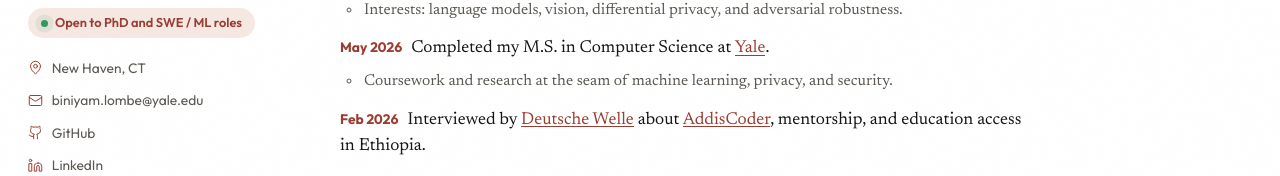
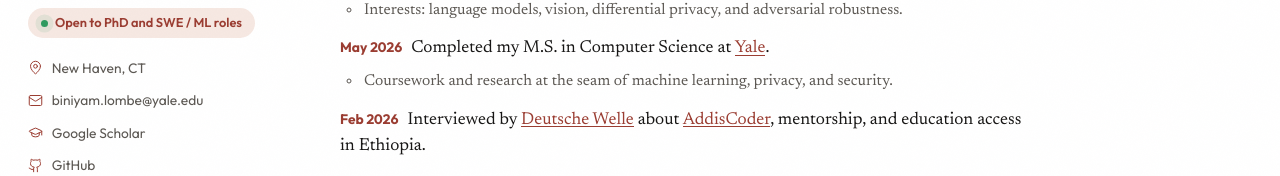
Before and after one commit to biniyamlombe/biniyamlombe.github.io, a React (Vite) app: page / in a window 1280 px wide. Shown: the part 387-563 px from the top of the page. Built offline with nearby package versions, Linux system fonts and the light colour scheme; no server answers.

Commit message:
fix: restore the Google Scholar name search
The sidebar link searches for Biniyam Lombe. It is the page he uses, even though it is not a citations profile.

```diff
--- a/index.html
+++ b/index.html
@@ -83,7 +83,8 @@
         "sameAs": [
           "https://github.com/biniyamlombe",
           "https://www.linkedin.com/in/biniyamlombe",
-          "https://x.com/biniyamlombe"
+          "https://x.com/biniyamlombe",
+          "https://scholar.google.com/scholar?q=Biniyam+Lombe"
         ]
       }
     </script>
--- a/src/data/site.js
+++ b/src/data/site.js
@@ -47,9 +47,8 @@ export const site = {
   contacts: [
     { name: 'New Haven, CT', href: 'https://maps.app.goo.gl/WSAzsdBWbeH9uUxF9', icon: 'map' },
     { name: 'biniyam.lombe@yale.edu', href: 'mailto:biniyam.lombe@yale.edu', icon: 'mail' },
-    // TODO(Biniyam): fill in your Google Scholar profile id, then uncomment.
-    // A name search is not a profile, and sameAs must not point at one.
-    // { name: 'Google Scholar', href: 'https://scholar.google.com/citations?user=YOUR_ID', icon: 'scholar' },
+    // Name search, not a citations?user= profile. Replace this href if you create a profile.
+    { name: 'Google Scholar', href: 'https://scholar.google.com/scholar?q=Biniyam+Lombe', icon: 'scholar' },
     { name: 'GitHub', href: 'https://github.com/biniyamlombe', icon: 'github' },
     { name: 'LinkedIn', href: 'https://www.linkedin.com/in/biniyamlombe', icon: 'linkedin' },
     { name: 'Twitter', href: 'https://x.com/biniyamlombe', icon: 'twitter' },
```
